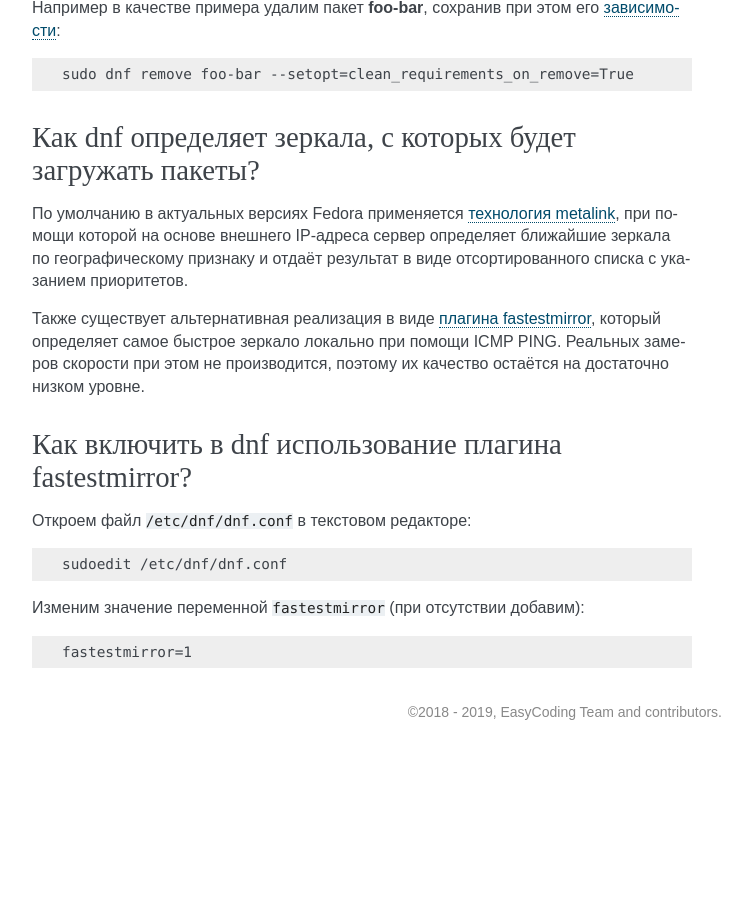
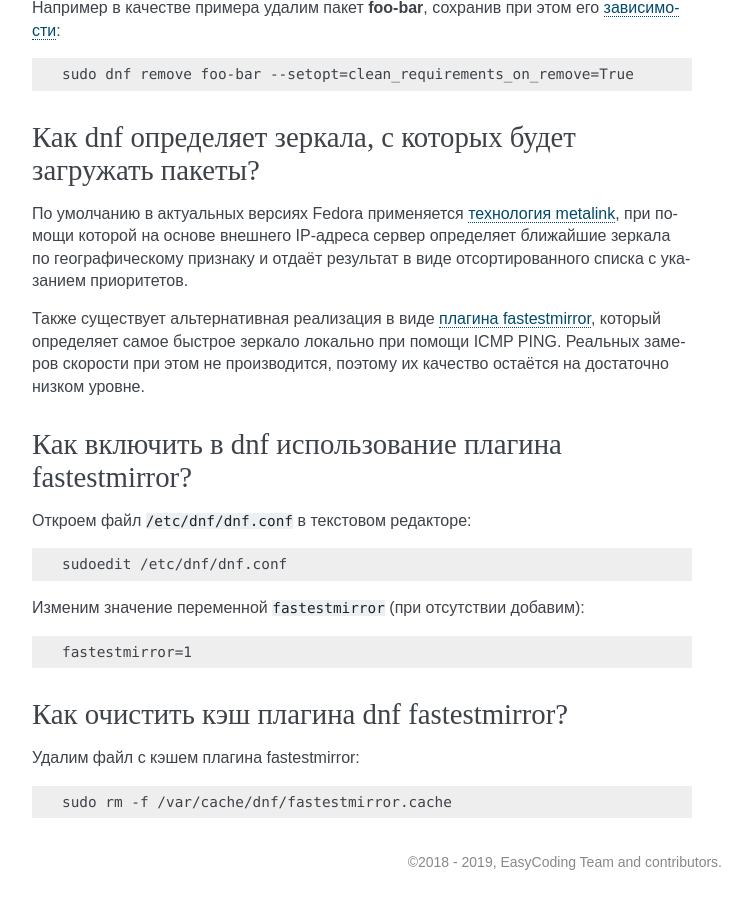
Before and after one commit to RussianFedora/FAQ, a Sphinx documentation site: the page built from source/package-manager.rst, in a window 1280 px wide and 900 px high, scrolled down 16841 px. Shown: the whole window, without its empty margins (388-1137 px from the left). Built offline with Sphinx 7.4.7, drawn with Linux system fonts in a browser that asks for light colours; before the commit the page ends 17591 px from its top, so only the background shows below that; some of the changed text lies outside the part shown.

Commit message:
Added question about clearing cache of fastestmirror plugin.

```diff
--- a/source/package-manager.rst
+++ b/source/package-manager.rst
@@ -979,3 +979,15 @@
 .. code-block:: text
 
     fastestmirror=1
+
+.. index:: dnf, fastestmirror, cache
+.. _fastestmirror-clear:
+
+Как очистить кэш плагина dnf fastestmirror?
+==============================================
+
+Удалим файл с кэшем плагина fastestmirror:
+
+.. code-block:: text
+
+    sudo rm -f /var/cache/dnf/fastestmirror.cache
```
